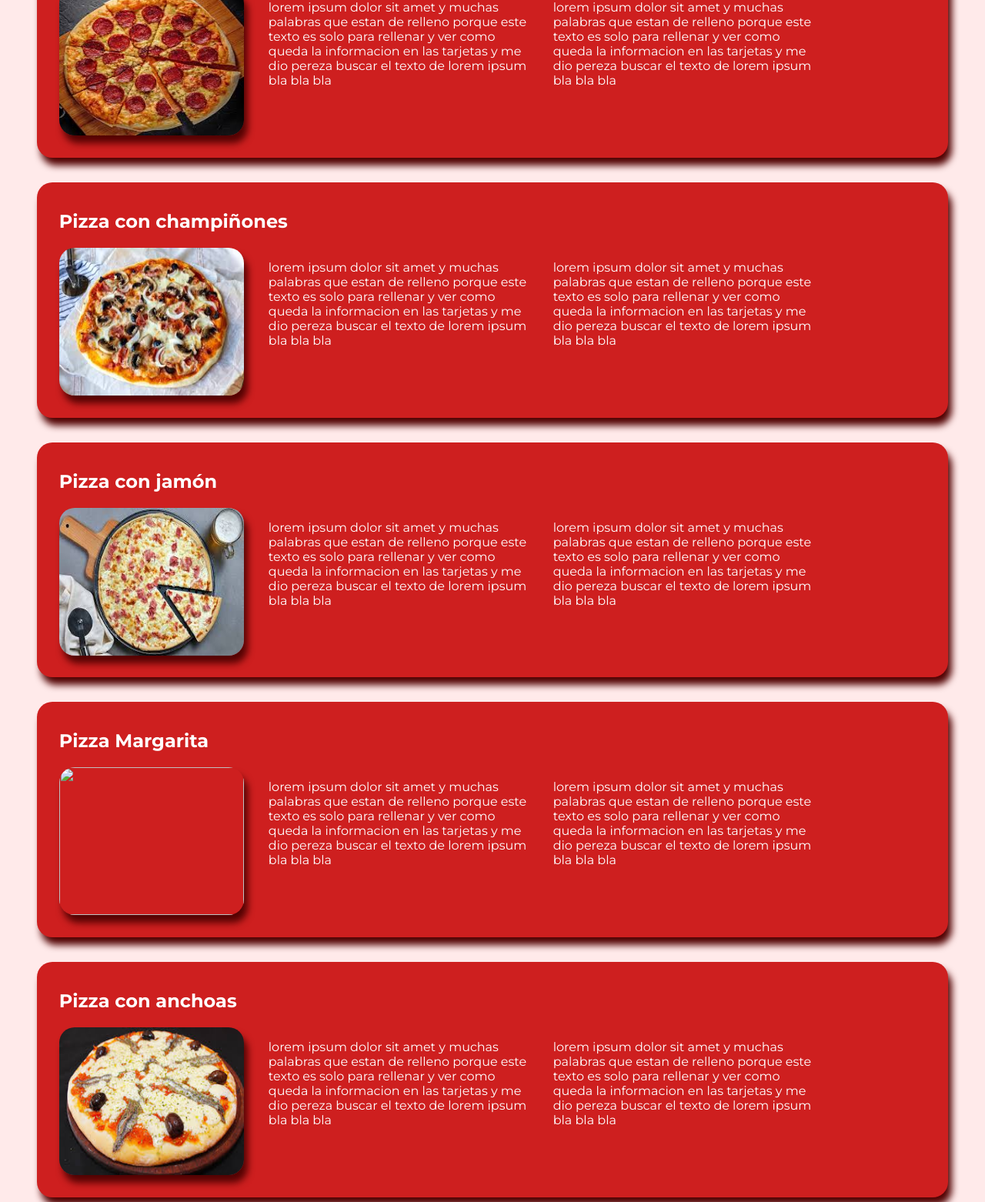
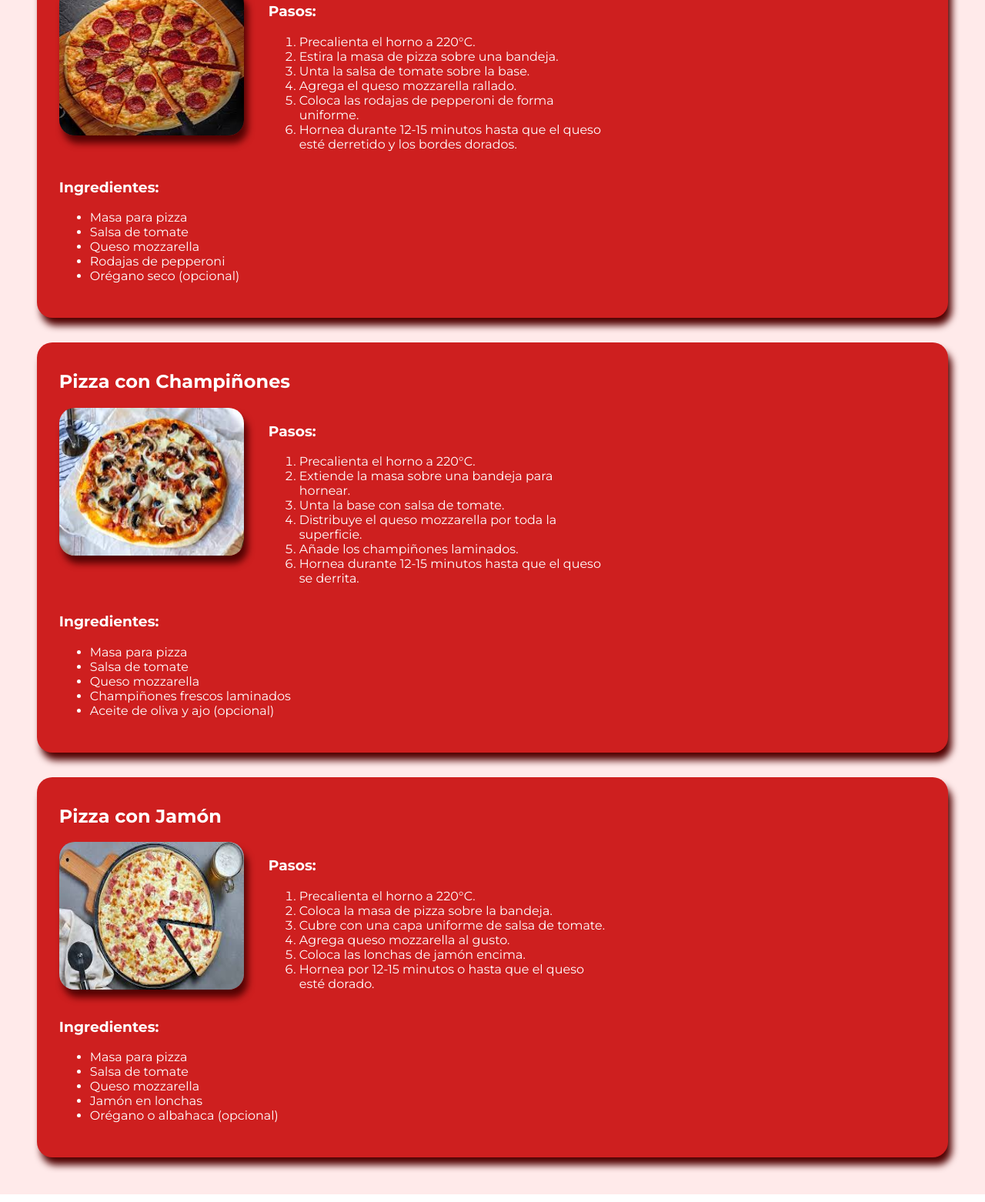
Before and after one commit to AcruxITSP/Pizza2, a plain HTML site: page index.html in a window 1280 px wide. Shown: the part 1100-2662 px from the top of the page at 77% size. Drawn offline with Linux system fonts and the light colour scheme.

Commit message:
Replaced lorems + fix widths.

```diff
--- a/index.html
+++ b/index.html
@@ -57,80 +57,88 @@
 
         <section id="recetas">
             <div class="receta shadow" id="pepperoni">
-                <h2>Pizza de pepperoni</h2>
+                <h2>Pizza de Pepperoni</h2>
                 <div class="receta-flex">
                     <img class="shadow" src="images/pizzaPepperoni.jpeg">
-                    <p>lorem ipsum dolor sit amet y muchas palabras que estan de relleno porque este texto es solo para
-                        rellenar y ver como queda la informacion en las tarjetas y me dio pereza buscar el texto de
-                        lorem ipsum bla bla bla</p>
-                    <p>lorem ipsum dolor sit amet y muchas palabras que estan de relleno porque este texto es solo para
-                        rellenar y ver como queda la informacion en las tarjetas y me dio pereza buscar el texto de
-                        lorem ipsum bla bla bla</p>
+                    <div>
+                        <h3>Pasos:</h3>
+                        <ol class="lista-receta">
+                            <li>Precalienta el horno a 220°C.</li>
+                            <li>Estira la masa de pizza sobre una bandeja.</li>
+                            <li>Unta la salsa de tomate sobre la base.</li>
+                            <li>Agrega el queso mozzarella rallado.</li>
+                            <li>Coloca las rodajas de pepperoni de forma uniforme.</li>
+                            <li>Hornea durante 12-15 minutos hasta que el queso esté derretido y los bordes dorados.</li>
+                        </ol>
+                    </div>
+                    <div>
+                        <h3>Ingredientes:</h3>
+                        <ul class="lista-receta">
+                            <li>Masa para pizza</li>
+                            <li>Salsa de tomate</li>
+                            <li>Queso mozzarella</li>
+                            <li>Rodajas de pepperoni</li>
+                            <li>Orégano seco (opcional)</li>
+                        </ul>
+                    </div>
                 </div>
             </div>
+
             <div class="receta shadow" id="champi">
-                <h2>Pizza con champiñones</h2>
+                <h2>Pizza con Champiñones</h2>
                 <div class="receta-flex">
                     <img class="shadow" src="images/pizzaChampi.jpeg">
-                    <p>lorem ipsum dolor sit amet y muchas palabras que estan de relleno porque este texto es solo para
-                        rellenar y ver como queda la informacion en las tarjetas y me dio pereza buscar el texto de
-                        lorem ipsum bla bla bla</p>
-                    <p>lorem ipsum dolor sit amet y muchas palabras que estan de relleno porque este texto es solo para
-                        rellenar y ver como queda la informacion en las tarjetas y me dio pereza buscar el texto de
-                        lorem ipsum bla bla bla</p>
+                    <div>
+                        <h3>Pasos:</h3>
+                        <ol class="lista-receta">
+                            <li>Precalienta el horno a 220°C.</li>
+                            <li>Extiende la masa sobre una bandeja para hornear.</li>
+                            <li>Unta la base con salsa de tomate.</li>
+                            <li>Distribuye el queso mozzarella por toda la superficie.</li>
+                            <li>Añade los champiñones laminados.</li>
+                            <li>Hornea durante 12-15 minutos hasta que el queso se derrita.</li>
+                        </ol>
+                    </div>
+                    <div>
+                        <h3>Ingredientes:</h3>
+                        <ul class="lista-receta">
+                            <li>Masa para pizza</li>
+                            <li>Salsa de tomate</li>
+                            <li>Queso mozzarella</li>
+                            <li>Champiñones frescos laminados</li>
+                            <li>Aceite de oliva y ajo (opcional)</li>
+                        </ul>
+                    </div>
                 </div>
             </div>
+
             <div class="receta shadow" id="jamon">
-                <h2>Pizza con jamón</h2>
+                <h2>Pizza con Jamón</h2>
                 <div class="receta-flex">
                     <img class="shadow" src="images/pizzaJamon.jpeg">
-                    <p>lorem ipsum dolor sit amet y muchas palabras que estan de relleno porque este texto es solo para
-                        rellenar y ver como queda la informacion en las tarjetas y me dio pereza buscar el texto de
-                        lorem ipsum bla bla bla</p>
-                    <p>lorem ipsum dolor sit amet y muchas palabras que estan de relleno porque este texto es solo para
-                        rellenar y ver como queda la informacion en las tarjetas y me dio pereza buscar el texto de
-                        lorem ipsum bla bla bla</p>
+                    <div>
+                        <h3>Pasos:</h3>
+                        <ol class="lista-receta">
+                            <li>Precalienta el horno a 220°C.</li>
+                            <li>Coloca la masa de pizza sobre la bandeja.</li>
+                            <li>Cubre con una capa uniforme de salsa de tomate.</li>
+                            <li>Agrega queso mozzarella al gusto.</li>
+                            <li>Coloca las lonchas de jamón encima.</li>
+                            <li>Hornea por 12-15 minutos o hasta que el queso esté dorado.</li>
+                        </ol>
+                    </div>
+                    <div>
+                        <h3>Ingredientes:</h3>
+                        <ul class="lista-receta">
+                            <li>Masa para pizza</li>
+                            <li>Salsa de tomate</li>
+                            <li>Queso mozzarella</li>
+                            <li>Jamón en lonchas</li>
+                            <li>Orégano o albahaca (opcional)</li>
+                        </ul>
+                    </div>
                 </div>
             </div>
-            <div class="receta shadow" id="margarita">
-                <h2>Pizza Margarita</h2>
-                <div class="receta-flex">
-                    <img class="shadow" src="images/pizzaMargarita.jpeg">
-                    <p>lorem ipsum dolor sit amet y muchas palabras que estan de relleno porque este texto es solo para
-                        rellenar y ver como queda la informacion en las tarjetas y me dio pereza buscar el texto de
-                        lorem ipsum bla bla bla</p>
-                    <p>lorem ipsum dolor sit amet y muchas palabras que estan de relleno porque este texto es solo para
-                        rellenar y ver como queda la informacion en las tarjetas y me dio pereza buscar el texto de
-                        lorem ipsum bla bla bla</p>
-                </div>
-            </div>
-            <div class="receta shadow" id="anchoa">
-                <h2>Pizza con anchoas</h2>
-                <div class="receta-flex">
-                    <img class="shadow" src="images/pizzaAnchoa.jpeg">
-                    <p>lorem ipsum dolor sit amet y muchas palabras que estan de relleno porque este texto es solo para
-                        rellenar y ver como queda la informacion en las tarjetas y me dio pereza buscar el texto de
-                        lorem ipsum bla bla bla</p>
-                    <p>lorem ipsum dolor sit amet y muchas palabras que estan de relleno porque este texto es solo para
-                        rellenar y ver como queda la informacion en las tarjetas y me dio pereza buscar el texto de
-                        lorem ipsum bla bla bla</p>
-                </div>
-            </div>
-            <div class="receta shadow" id="hawaiana">
-                <h2>Pizza Hawaiana</h2>
-                <div class="receta-flex">
-                    <img class="shadow" src="images/pizzaHawaiana.jpg">
-                    <p>lorem ipsum dolor sit amet y muchas palabras que estan de relleno porque este texto es solo para
-                        rellenar y ver como queda la informacion en las tarjetas y me dio pereza buscar el texto de
-                        lorem ipsum bla bla bla</p>
-                    <p>lorem ipsum dolor sit amet y muchas palabras que estan de relleno porque este texto es solo para
-                        rellenar y ver como queda la informacion en las tarjetas y me dio pereza buscar el texto de
-                        lorem ipsum bla bla bla</p>
-                </div>
-            </div>
-        </section>
-
-        </section>
     </main>
 </body>
 
--- a/style.css
+++ b/style.css
@@ -80,6 +80,10 @@ main {
     box-shadow: 5px 10px 10px var(--dark);
 }
 
+.lista-receta {
+    width: 25rem;
+}
+
 .receta {
     background-color: var(--highlight);
     border-radius: 20px;
```
